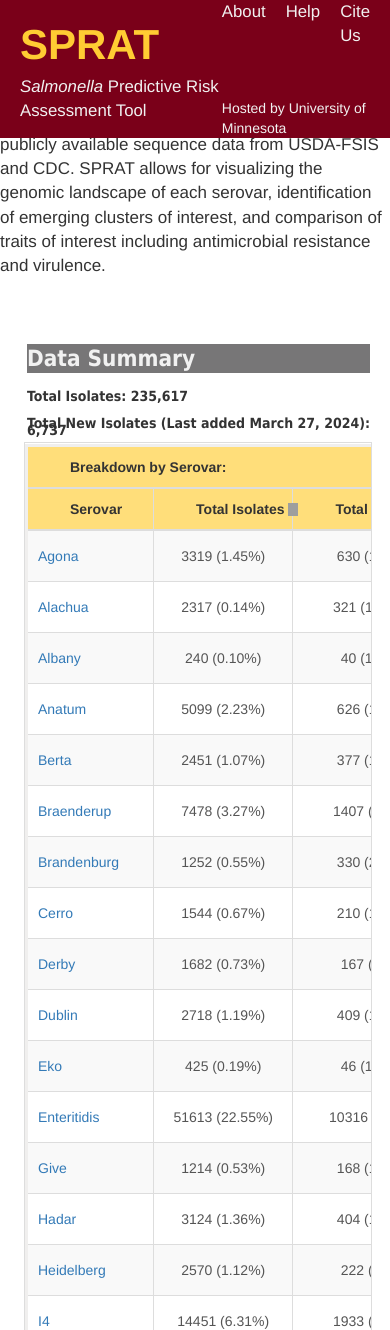
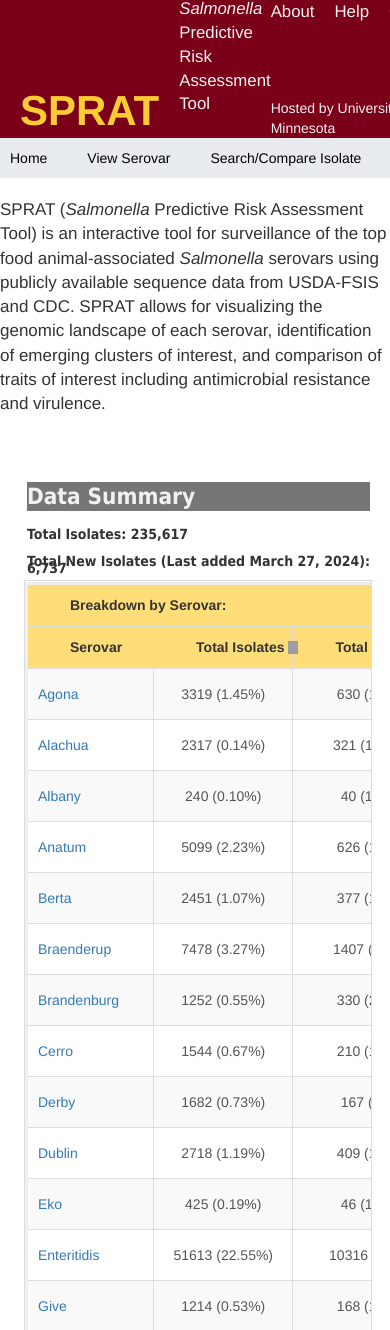
Before and after one commit to JohnsonSingerLab/sprat, a Django app: page / in a window 390 px wide. Shown: the top 1330 px of the page. Run offline with Django 5.2, Linux system fonts and the light colour scheme; some libraries are stand-ins or nearby versions; grey boxes are pictures that could not be loaded.

Commit message:
Include responsive behavior for smaller screens

```diff
--- a/tool/static/css/grapetree.css
+++ b/tool/static/css/grapetree.css
@@ -60,27 +60,31 @@ html, body {
 /* Logo and SPRAT alignment */
 #logo-text {
   display: flex;
-  align-items: flex-start; /* Align SPRAT and logo vertically */
+  align-items: center; /* Align SPRAT and logo vertically */
+  flex-grow: 1; /* Allow this section to take up available space */
 }
 
 #logo {
 	margin-right: 20px; /* Space between logo and SPRAT */
 	height: 90px;
 	width: 146px;
-  margin-top: -10px; /* Adjust logo position */
+  /* margin-top: -30px; Adjust logo position */
+  margin-bottom: 50px; /* Adjust logo position */
 }
 
-/* Ensure content respects the fixed header
+/* Ensure content doesn't overlap with the fixed header */
 body {
-  padding-top: 138px; /* Matches the header height to prevent overlap */
-/* } */ */
+ padding-top: 138px;  /* Matches the header height to prevent overlap */
+}
 
 /* Align SPRAT and subtitle */
 /* Display SPRAT and Salmonella Predictive Risk Assessment Tool next to each other */
 #header-text {
   display: flex;
-  flex-direction: column; /* Stack SPRAT and subtitle vertically */
-  max-width: 600px; /* Set a maximum width for the whole container */
+  flex-direction: row; /* Stack SPRAT and subtitle vertically */
+  align-items: flex-end; /* Align subtitle with the bottom of SPRAT */
+  flex-grow: 1; /* Allow this section to grow and take up available space */
+  max-width: 100%; /* Allow the text to take up as much width as possible */
 }
 
 /* SPRAT styling */
@@ -89,7 +93,7 @@ body {
   font-size: 5.5em;
   color: #ffcc33;
   text-decoration: none; /* Remove underline from the link */
-  margin-right: 0; /* Space between SPRAT and the tool name */
+  margin-right: 20px; /* Space between SPRAT and the tool name */
 }
 
 #sprat:hover {
@@ -100,10 +104,10 @@ body {
 #subtitle {
   font-size: 1.5em;
   color: #f1f1f1;
-
-  max-width: 600px; /* Ensures the subtitle stays within its container */
-  white-space: normal; /* Allows the subtitle to wrap within itself */
-  word-wrap: break-word; /* Break long words if necessary */
+  white-space: nowrap; /* Prevent text from wrapping */
+  overflow: hidden; /* Hide overflow if text overflows */
+  text-overflow: ellipsis; /* Add ellipsis (...) if text is too long */
+  margin-bottom: 25px; /* Space between subtitle and the menu */S
 }
 
 /* Menu container */
@@ -128,7 +132,6 @@ body {
   font-size: 1.2em;
 }
 
-
 #menu-top a:hover {
   text-decoration: underline;
   color: #007bff; /* Hover color */
@@ -140,35 +143,6 @@ body {
   color: #f1f1f1;
   font-size: 1em;
 }
-
-
-
-/* CSS for the menu line */
-#menu-line {
-    background-color: #e9ecef;
-    padding: 10px;
-    /* margin-bottom: 0px; */
-}
-
-#menu-line nav {
-    display: flex;
-    justify-content: left;
-    gap: 40px; 	/* space between links*/
-
-}
-
-#menu-line nav a {
-    text-decoration: none;
-    color: black;
-}
-
-/* styles for hover effects */
-#menu-line nav a:hover {
-    text-decoration: underline;
-    color: #007bff; /* hover color */
-}
-
-
 
 /* Responsive behavior for smaller screens */
 
@@ -199,8 +173,6 @@ body {
   }
 }
 
-
-
 @media screen and (max-width: 768px) {
   #header-text {
     max-width: 100%; /* Ensures the header-text takes up available space */
@@ -222,6 +194,31 @@ body {
   }
 }
 
+
+/* CSS for the menu line */
+#menu-line {
+    background-color: #e9ecef;
+    padding: 10px;
+    /* margin-bottom: 0px; */
+}
+
+#menu-line nav {
+    display: flex;
+    justify-content: left;
+    gap: 40px; 	/* space between links*/
+
+}
+
+#menu-line nav a {
+    text-decoration: none;
+    color: black;
+}
+
+/* styles for hover effects */
+#menu-line nav a:hover {
+    text-decoration: underline;
+    color: #007bff; /* hover color */
+}
 
 
 /* ---  END OF Base.html --- */
--- a/tool/templates/base.html
+++ b/tool/templates/base.html
@@ -43,8 +43,9 @@
 	<!-- START OF MENU LINE -->
 	<div id="menu-line">
 		<nav>
-			<a href="{% url 'grapetree' %}"> Grapetree</a>
-			<a href="{% url 'dashboard' %}"> Dashboard</a>
+			<a href="{% url 'index' %}"> Home</a>
+			<a href="{% url 'grapetree' %}"> View Serovar</a>
+			<a href="{% url 'dashboard' %}"> Search/Compare Isolate</a>
 		</nav>
 	</div>
 	<!-- END OF MENU LINE -->
```
